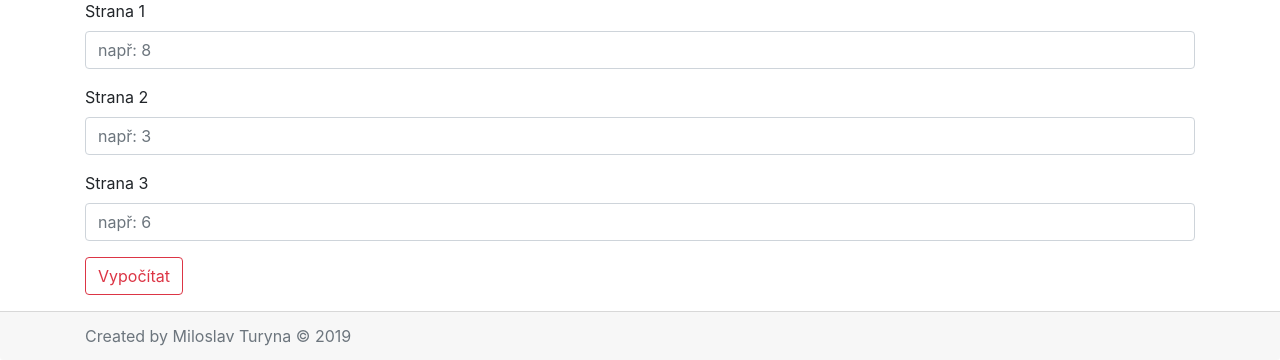
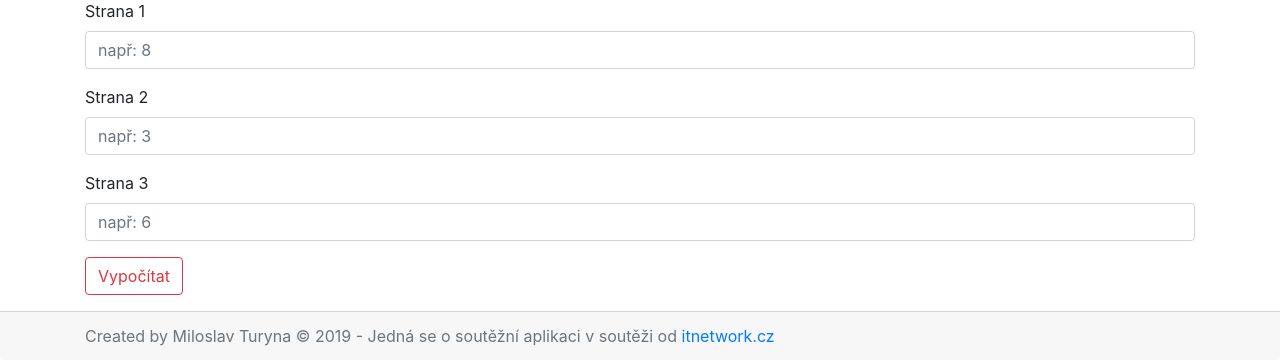
Before and after one commit to MilanTuryna/calculation-perimeter-area, a PHP site: page / in a window 1280 px wide. Shown: the part 770-1130 px from the top of the page. Run offline with PHP 8.4, Linux system fonts and the light colour scheme.

Commit message:
Update index.php

```diff
--- a/index.php
+++ b/index.php
@@ -69,7 +69,7 @@ $boostrap = "Boostrap" ;
 </div>
 <div class="card-footer text-muted" style="margin-top: 8px;" >
     <div class="container" ><?php
-    print($footer)?>
+    print($footer)?>- Jedná se o soutěžní aplikaci v soutěži od <a href="https://itnetwork.cz">itnetwork.cz</a>
 
   </div>
   </div>
```
